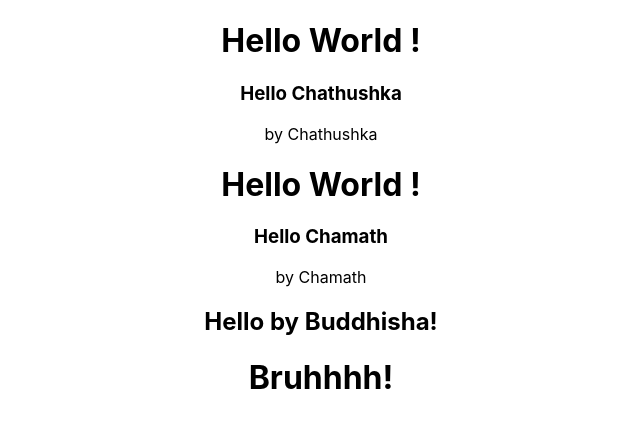
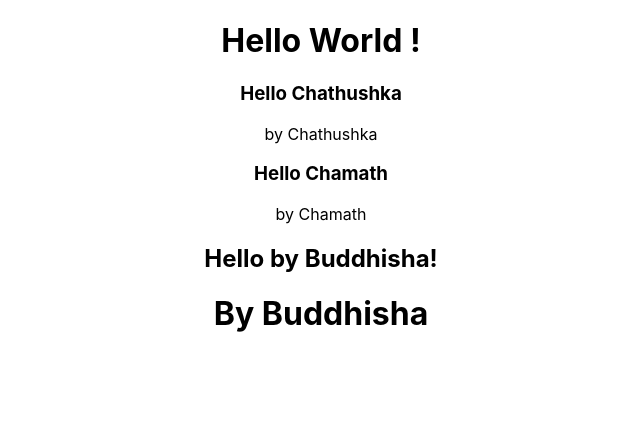
Before and after one commit to shas99/CDAP-PROJECT-MANAGEMENT-SYSTEM, a React (Create React App) app in the folder cdap-project-management-system/: page / in a window 1280 px wide. Shown: the top 428 px of the page, without its empty margins (319-959 px from the left). Built offline with nearby package versions, Linux system fonts and the light colour scheme.

Commit message:
Added Buddhisha line

```diff
--- a/cdap-project-management-system/src/App.js
+++ b/cdap-project-management-system/src/App.js
@@ -8,11 +8,11 @@ function App() {
     <h3>Hello Chathushka </h3>
     <h10> by Chathushka</h10>
     <br></br>
-    <h1> Hello World ! </h1>
+
     <h3>Hello Chamath </h3>
     <h10> by Chamath</h10>
     <h2>Hello by Buddhisha!</h2>
-    <h1>Bruhhhh!</h1>
+    <h1>By Buddhisha</h1>
     </div>
   );
 }
```
